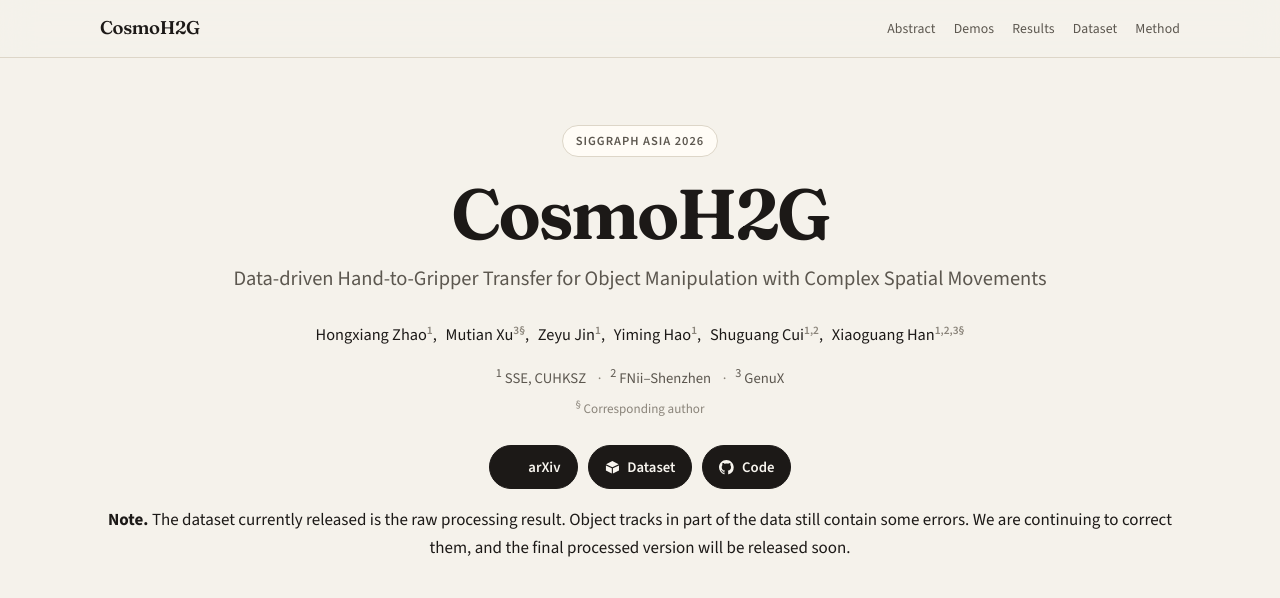
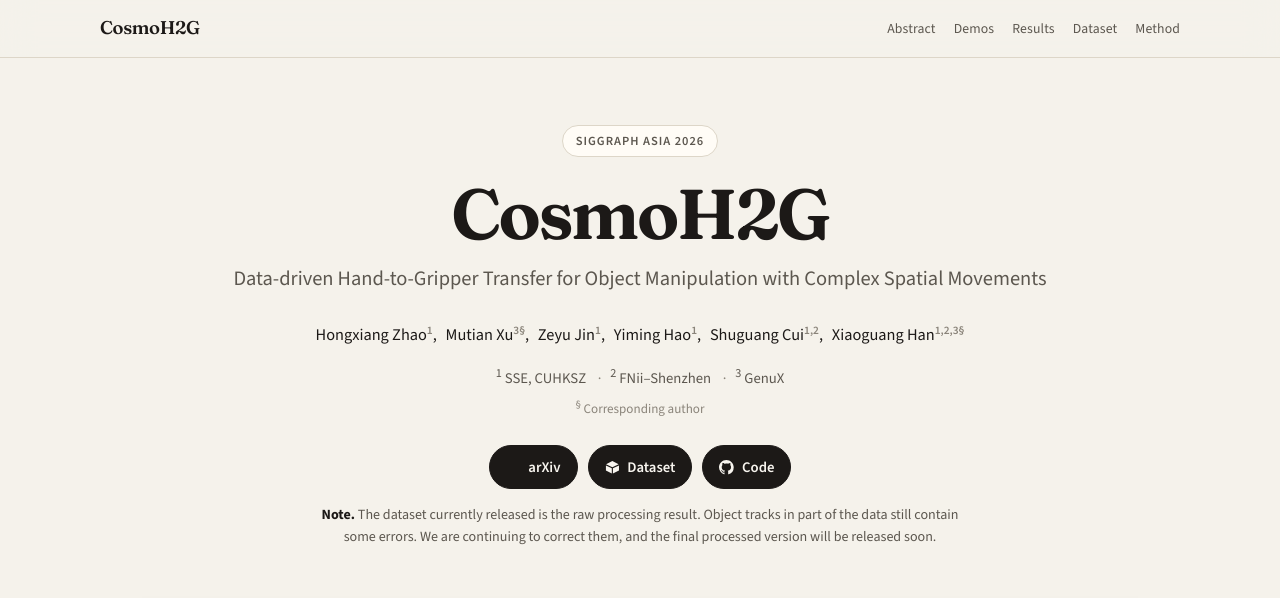
Before and after one commit to CosmoH2G/CosmoH2G.github.io, a plain HTML site: page index.html in a window 1280 px wide. Shown: the top 598 px of the page. Drawn offline with nearby package versions, Linux system fonts and the light colour scheme; some icons are missing.

Commit message:
Add files via upload

```diff
--- a/static/css/index.css
+++ b/static/css/index.css
@@ -234,6 +234,20 @@ figure {
   flex-wrap: wrap;
   justify-content: center;
   gap: 10px;
+}
+
+.release-note {
+  max-width: 640px;
+  margin: 0.95rem auto 0;
+  color: var(--muted);
+  font-size: 0.88rem;
+  line-height: 1.55;
+  text-align: center;
+}
+
+.release-note strong {
+  color: var(--ink);
+  font-weight: 650;
 }
 
 .btn {
```
